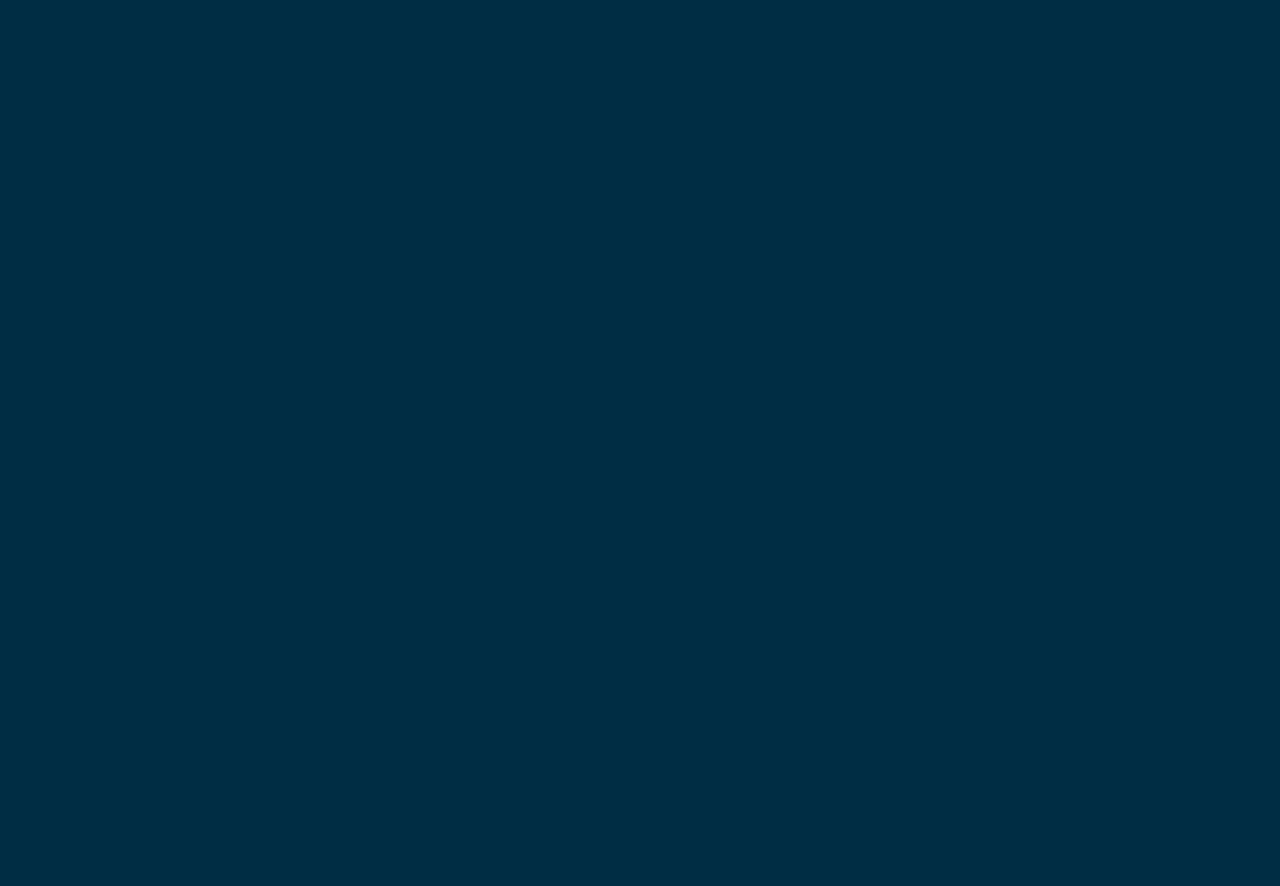
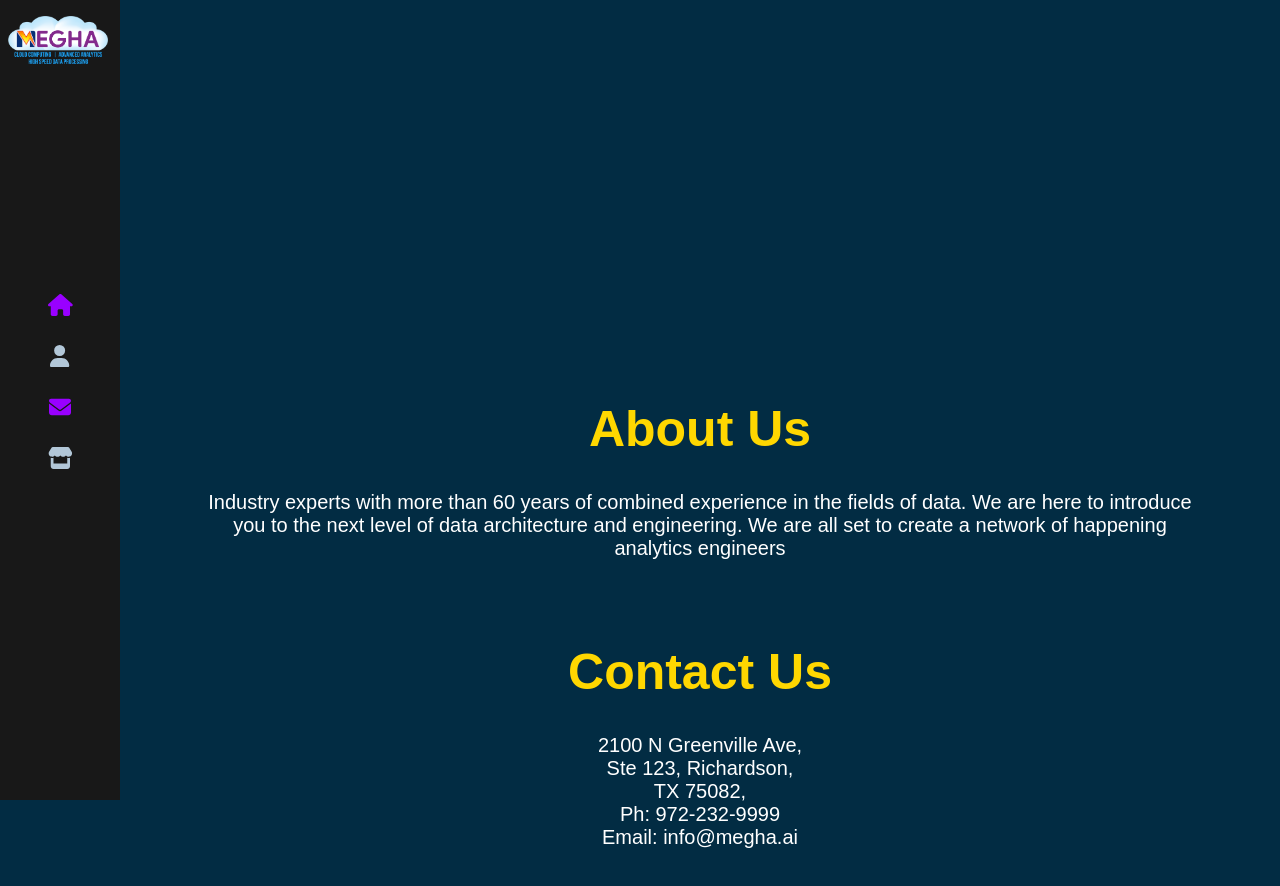
Before and after one commit to JoshKattampally/Megha.ai, a React (Create React App) app: page /Megha.ai/contact in a window 1280 px wide. Before the commit this address had no page. Shown: the top 886 px of the page. Before the commit the page ends 800 px from the top, so only its background shows below. Built offline with nearby package versions, Linux system fonts and the light colour scheme.

Commit message:
changed page structure

```diff
--- a/src/App.js
+++ b/src/App.js
@@ -8,10 +8,10 @@ function App() {
     <>
       <Routes>
         <Route path="/Megha.ai" element={<Layout />} />
-        <Route path="/login" element={<Login />} />
-        <Route path="/contact" element={<Contact />} />
+        <Route path="/Megha.ai/login" element={<Login />} />
+        <Route path="/Megha.ai/contact" element={<Contact />} />
         {/*The products page takes you back to the page with all the cards as it is a dummy page. */}
-        <Route path="/products" element={<Layout />} />
+        <Route path="/Megha.ai/products" element={<Layout />} />
       </Routes>
     </>
   );
--- a/src/components/Sidebar/index.js
+++ b/src/components/Sidebar/index.js
@@ -21,7 +21,7 @@ const Sidebar = () => (
         exact="true"
         activeClassName="active"
         className="login-link"
-        to="/login"
+        to="/Megha.ai/login"
       >
         <FontAwesomeIcon icon={faUser}></FontAwesomeIcon>
       </NavLink>
@@ -29,7 +29,7 @@ const Sidebar = () => (
         exact="true"
         activeClassName="active"
         className="contact-link"
-        to="/contact"
+        to="/Megha.ai/contact"
       >
         <FontAwesomeIcon icon={faEnvelope}></FontAwesomeIcon>
       </NavLink>
@@ -37,7 +37,7 @@ const Sidebar = () => (
         exact="true"
         activeClassName="active"
         className="products-link"
-        to="/products"
+        to="/Megha.ai/products"
       >
         <FontAwesomeIcon icon={faStore}></FontAwesomeIcon>
       </NavLink>
```
